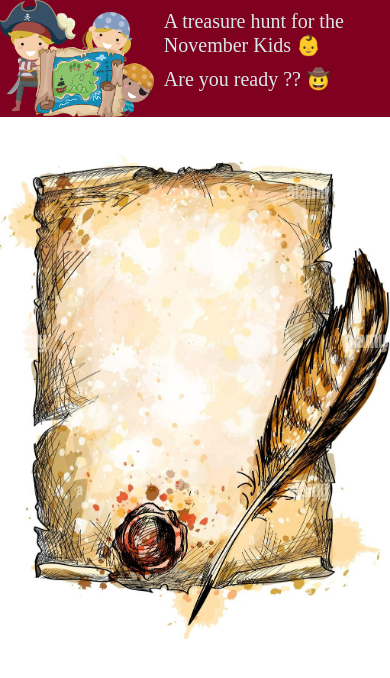
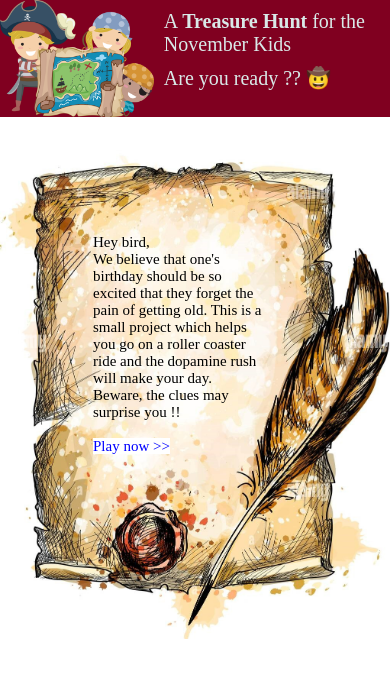
Before and after one commit to thisIsLight/Project13, a React (Create React App) app: page / in a window 390 px wide. Shown: the top 678 px of the page. Built offline with nearby package versions, Linux system fonts and the light colour scheme.

Commit message:
Adding home page without button functionality

```diff
--- a/src/App.js
+++ b/src/App.js
@@ -1,8 +1,12 @@
-import React from 'react';
+import React, {useEffect} from 'react';
 import Home from './pages/home/Home';
 import Header from './components/header/Header'
 
 function App() {
+
+  useEffect(() => {
+    document.title = "Project13";
+  }, []);
   return (
     <React.Fragment>
         <Header></Header>
--- a/src/components/header/Header.js
+++ b/src/components/header/Header.js
@@ -9,7 +9,7 @@ const Header = () => {
         <header className='App-header'>
             <img src={logoLeft} className="App-logo" alt="vecteezy.com" />
             <div>
-                <h1 className="text-light">A treasure hunt for the November Kids 👶</h1>
+                <h1 className="text-light">A <b>Treasure Hunt</b> for the November Kids</h1>
                 <h1 className="text-light text-light-1">Are you ready ?? 🤠</h1>
             </div>
 
--- a/src/pages/home/Home.css
+++ b/src/pages/home/Home.css
@@ -1,3 +1,4 @@
+/* home div style */
 .home {
     min-height: 80vh;
     background: url('../../assets/home-bg.jpg') no-repeat center;
@@ -9,3 +10,67 @@
         min-height: 65vh;
     }
 }
+
+
+/* home disclaimer text style */
+
+.home-disclaimer-text-box{
+    display: flex;
+    flex-direction: column;
+}
+
+.disclaimer-text-body{
+    margin: 0px;
+}
+
+.safari-font{
+    font-family: 'SignPainter-HouseScript';
+    padding-top: 151px;
+    padding-left: 649px;
+    padding-right: 679px;
+    font-size: 23px;
+}
+
+.other-browser-font{
+    font-family: 'Segoe Script';
+    padding-top: 151px;
+    padding-left: 649px;
+    padding-right: 679px;
+    font-size: 23px;
+}
+
+.play-now{
+    color:blue !important;
+    background-color: white;
+}
+
+@media only screen and (max-width: 756px) {
+    .home-disclaimer-text-box{
+        display: flex;
+        flex-direction: column;
+    }
+
+    .disclaimer-text-body{
+        margin: 0px;
+    }
+
+    .safari-font{
+        font-family: 'SignPainter-HouseScript';
+        padding-top: 70px;
+        padding-left: 100px;
+        padding-right: 132px;
+        font-size: 21px;
+    }
+
+    .other-browser-font{
+        font-family: 'Segoe Script';
+        padding-top: 117px;
+        padding-left: 93px;
+        padding-right: 128px;
+        font-size: 15px;
+    }
+
+    .play-now{
+        color:blue !important;
+    }
+}
--- a/src/pages/home/Home.js
+++ b/src/pages/home/Home.js
@@ -2,9 +2,31 @@ import "./Home.css"
 
 const Home = () => {
 
+    var isSafari = /^((?!chrome|android).)*safari/i.test(navigator.userAgent);
+    var textBodyClassName = "";
+    var playNowText = "Play now >>";
+    if(isSafari){
+        textBodyClassName = `disclaimer-text-body safari-font`;
+    }
+    else{
+        textBodyClassName = `disclaimer-text-body other-browser-font`;
+    }
+
+    const onPlayNowHandler = () => {
+
+    }
+
+
 
     return (
         <div className="home">
+            <div className="home-disclaimer-text-box">
+                <p className={textBodyClassName}>Hey bird,<br/>
+                We believe that one's birthday should be so excited that they forget the pain of getting old.
+                This is a small project which helps you go on a roller coaster ride and the dopamine rush will make your day.
+                Beware, the clues may surprise you !!<br/><br/>
+                <span className="play-now" onClick={onPlayNowHandler}>{playNowText}</span></p>
+            </div>
         </div>
     );
 }
```
Also changed, not shown: package.json (+5 -4 lines), 1 other file (tests, documents, lock files or other folders).
